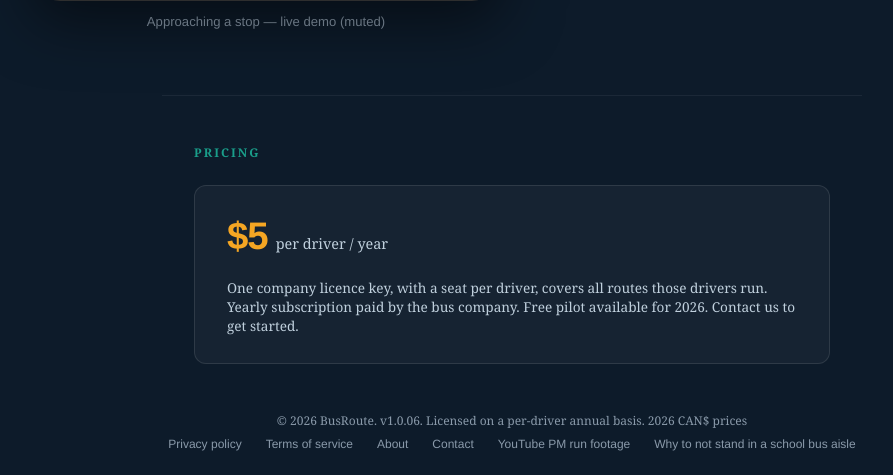
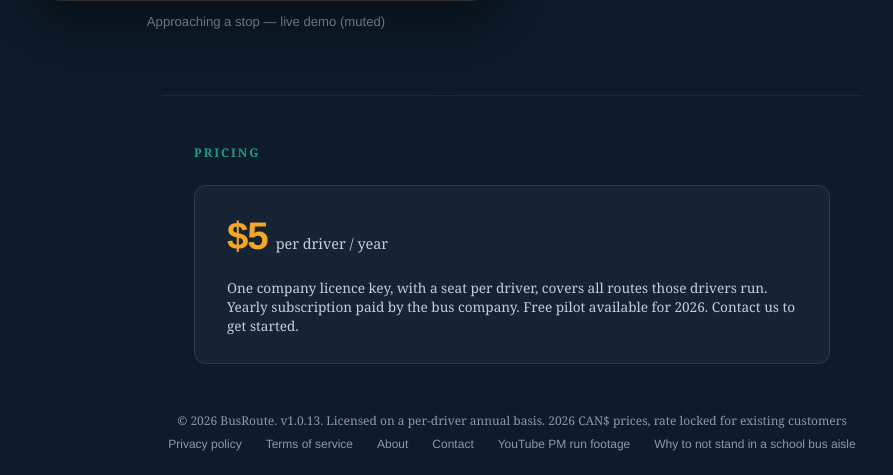
Before and after one commit to k1aas/busroute.web, a plain HTML site: page index.html in a window 1280 px wide. Shown: the part 4367-4842 px from the top of the page, without its empty margins (128-1021 px from the left). Drawn offline with Linux system fonts and the light colour scheme.

Commit message:
Update index.html

```diff
--- a/index.html
+++ b/index.html
@@ -369,7 +369,7 @@ footer a:hover { color: var(--amber); }
 </section>
 
 <footer>
-  <p>© 2026 BusRoute. v1.0.06. Licensed on a per-driver annual basis. 2026 CAN$ prices</p>
+  <p>© 2026 BusRoute. v1.0.13. Licensed on a per-driver annual basis. 2026 CAN$ prices, rate locked for existing customers</p>
   <div class="footer-links" style="display:flex;gap:24px;flex-wrap:wrap;justify-content:center">
     <a href="privacy.html">Privacy policy</a>
     <a href="terms.html">Terms of service</a>
```
